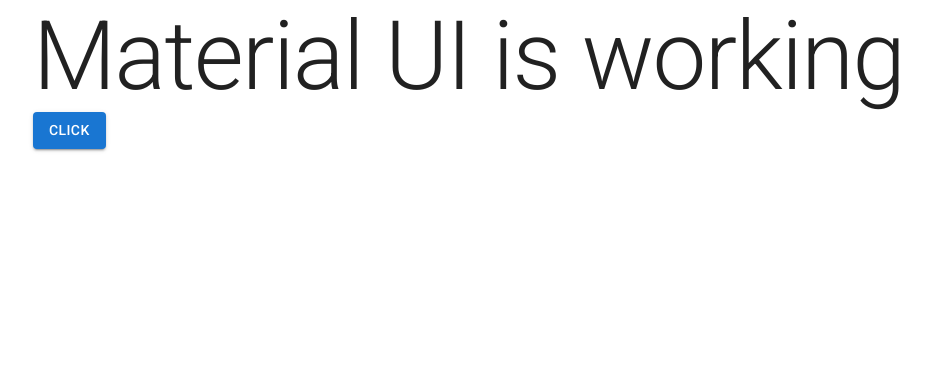
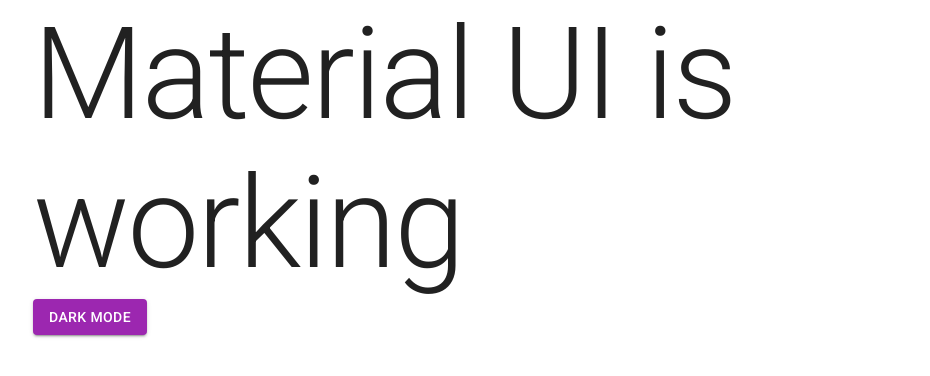
Before and after one commit to umeshmk/rp-react-firebase-crud, a React (Vite) app: page / in a window 1280 px wide. Shown: the top 376 px of the page, without its empty margins (31-961 px from the left). Built offline with nearby package versions, Linux system fonts and the light colour scheme.

Commit message:
dark theme is working

```diff
--- a/src/App.tsx
+++ b/src/App.tsx
@@ -1,13 +1,25 @@
 import { Button, Container, CssBaseline, Typography } from "@mui/material";
+import { ThemeProvider } from "@mui/material";
+import { useTheme } from "./theme";
 
 function App() {
+  let [theme, isDarkTheme, setIsDarkTheme] = useTheme();
+
+  function handleClick() {
+    setIsDarkTheme(!isDarkTheme);
+  }
+
   return (
     <>
-      <CssBaseline />
-      <Container>
-        <Typography variant="h1">Material UI is working</Typography>
-        <Button variant="contained">click</Button>
-      </Container>
+      <ThemeProvider theme={theme}>
+        <CssBaseline />
+        <Container>
+          <Typography variant="h1">Material UI is working</Typography>
+          <Button variant="contained" onClick={handleClick}>
+            {isDarkTheme ? "Light" : "Dark"} Mode
+          </Button>
+        </Container>
+      </ThemeProvider>
     </>
   );
 }
--- /dev/null
+++ b/src/theme/index.ts
@@ -0,0 +1,3 @@
+//  https://mui.com/customization/theming/#theme-builder
+
+export * from "./useTheme";
--- /dev/null
+++ b/src/theme/palette.ts
@@ -0,0 +1,31 @@
+import { ThemeOptions } from "@mui/material";
+import { grey, purple } from "@mui/material/colors";
+
+let light: ThemeOptions = {
+  palette: {
+    primary: purple,
+    divider: purple[200],
+    text: {
+      primary: grey[900],
+      secondary: grey[800],
+    },
+  },
+};
+
+let dark: ThemeOptions = {
+  palette: {
+    mode: "dark",
+    primary: grey,
+    divider: grey[700],
+    background: {
+      default: grey[900],
+      paper: grey[900],
+    },
+    text: {
+      primary: "#fff",
+      secondary: grey[500],
+    },
+  },
+};
+
+export const palette = { light, dark };
--- /dev/null
+++ b/src/theme/themeOptions.ts
@@ -0,0 +1,10 @@
+import { ThemeOptions } from "@mui/material";
+
+// all non palette options here
+export const themeOptions: ThemeOptions = {
+  typography: {
+    h1: {
+      fontSize: "8rem",
+    },
+  },
+};
--- /dev/null
+++ b/src/theme/useTheme.ts
@@ -0,0 +1,26 @@
+import { useState } from "react";
+import { PaletteMode, Theme, createTheme } from "@mui/material";
+import { deepmerge } from "@mui/utils";
+import { palette } from "./palette";
+import { themeOptions } from "./themeOptions";
+
+const lightTheme = createTheme(deepmerge(palette.light, themeOptions));
+const darkTheme = createTheme(deepmerge(palette.dark, themeOptions));
+
+export function useTheme() {
+  const [mode, setMode] = useState<PaletteMode>("light");
+  const [theme, setTheme] = useState<Theme>(lightTheme);
+  const [isDarkTheme, setIsDarkTheme] = useState(false);
+
+  if (isDarkTheme && mode === "light") {
+    setTheme(darkTheme);
+    setMode("dark");
+  }
+
+  if (!isDarkTheme && mode === "dark") {
+    setTheme(lightTheme);
+    setMode("light");
+  }
+
+  return [theme, isDarkTheme, setIsDarkTheme] as const;
+}
```
